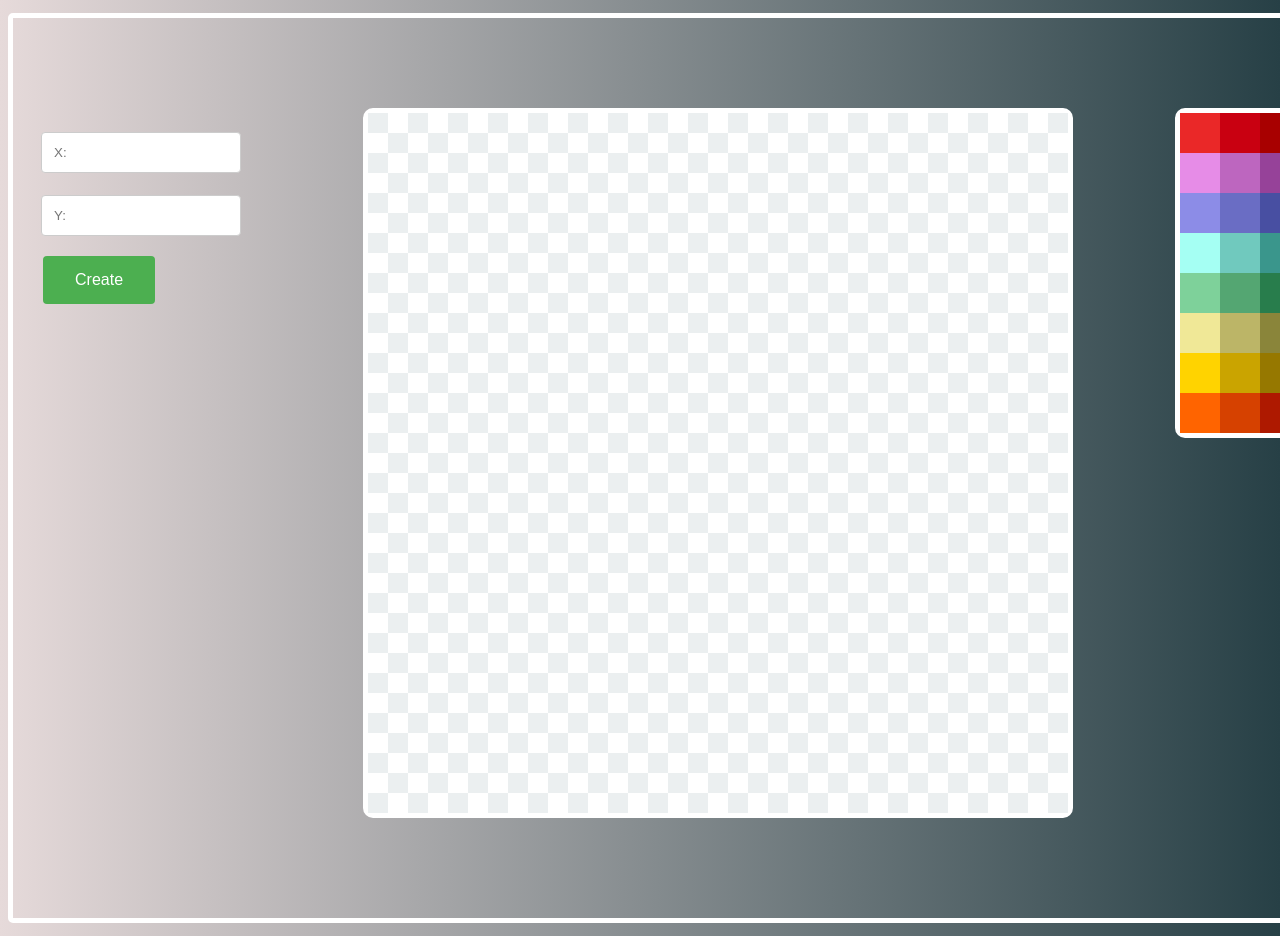
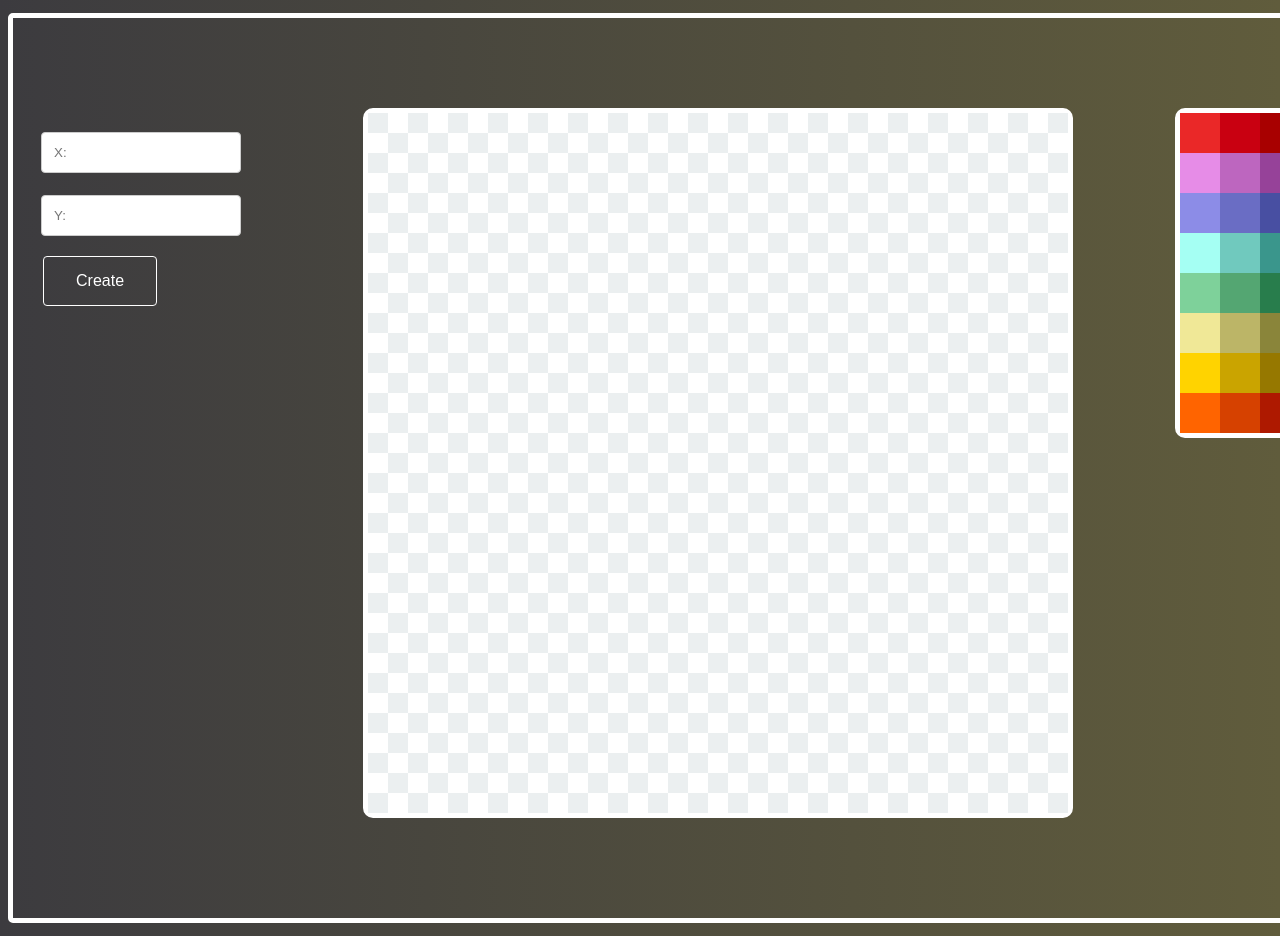
Before and after one commit to Marcikadraga/paintingTable, a plain HTML site: page index.html in a window 1280 px wide. Shown: the top 936 px of the page. Drawn offline with Linux system fonts and the light colour scheme.

Commit message:
changed some CSS

```diff
--- a/paintingTable.css
+++ b/paintingTable.css
@@ -1,7 +1,7 @@
 body{
-    background: #e6dada; /* fallback for old browsers */
-    background: -webkit-linear-gradient(to right, #e6dada, #274046); /* Chrome 10-25, Safari 5.1-6 */
-    background: linear-gradient(to right, #e6dada, #274046);
+    background: #3c3b3f; /* fallback for old browsers */
+    background: -webkit-linear-gradient(to right, #3c3b3f, #605c3c); /* Chrome 10-25, Safari 5.1-6 */
+    background: linear-gradient(to right, #3c3b3f, #605c3c);
 }
 #table{
 
@@ -10,7 +10,7 @@ body{
     border: 5px solid white;
     border-radius: 5px;
     margin: 13px auto;
-
+    /* background-color: grey; */
     position: relative;
 
 }
@@ -64,8 +64,8 @@ input[type=text], select, textarea {
   resize: vertical;
 }
 .button {
-    background-color: #4CAF50; /* Green */
-    border: none;
+    background-color: transparent;
+    border: 1px solid white;
     color: white;
     padding: 15px 32px;
     text-align: center;
@@ -79,5 +79,5 @@ input[type=text], select, textarea {
     border-radius: 4px;
   }
   .button2:hover {
-    box-shadow: 0 12px 16px 0 grey,0 17px 50px 0 grey;
+    box-shadow: 0 12px 16px 0 white,0 17px 50px 0 grey;
   }
```
